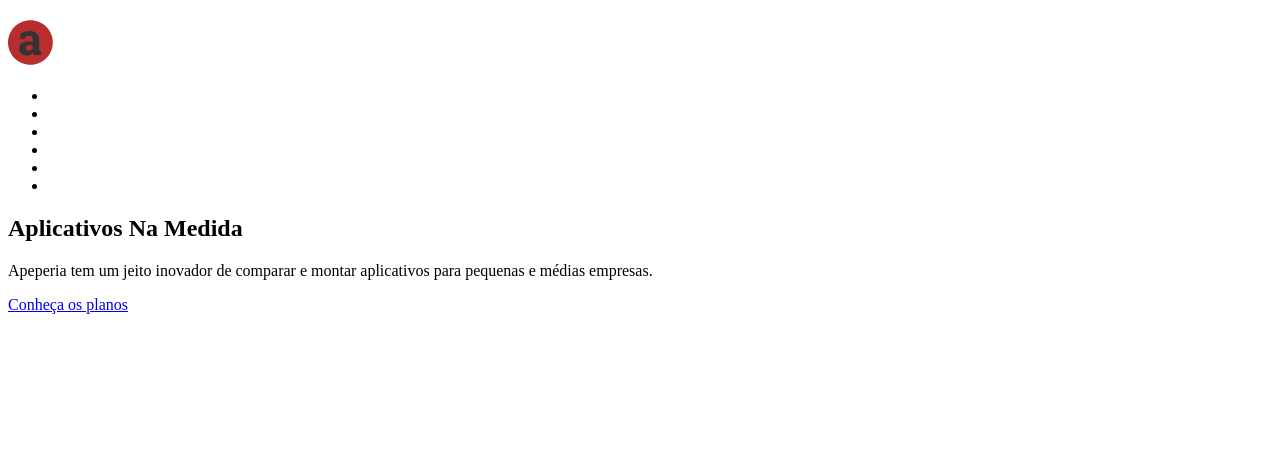
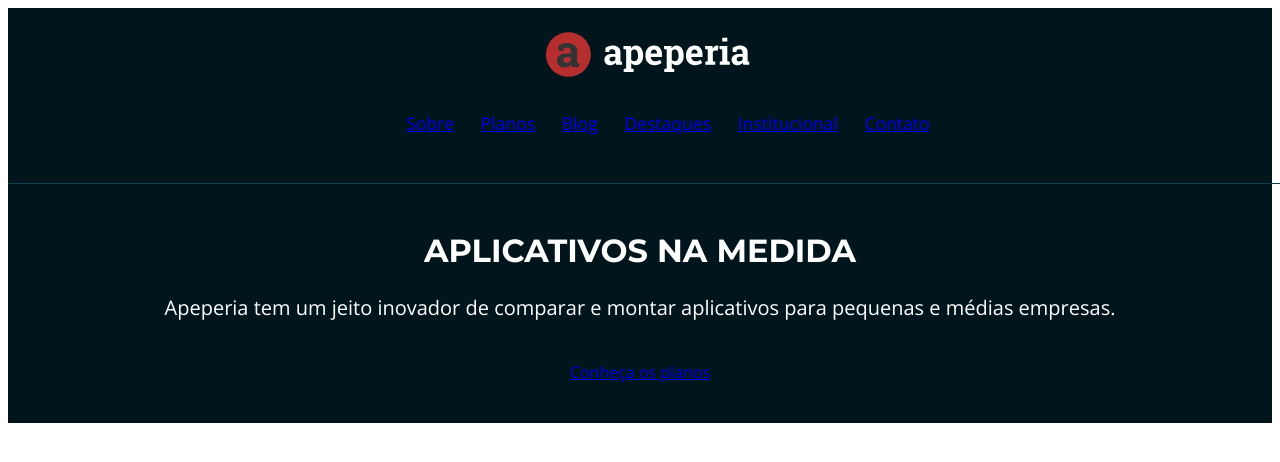
Before and after one commit to PedroEduardo68/Apeperia, a plain HTML site: page index.html in a window 1280 px wide. Drawn offline with nearby package versions, Linux system fonts and the light colour scheme.

Commit message:
second project

```diff
--- /dev/null
+++ b/css/bases.css
@@ -0,0 +1,3 @@
+body {
+ font-family: 'Open Sans', sans-serif;
+}
--- a/index.html
+++ b/index.html
@@ -8,33 +8,35 @@
 
 
     <link href="https://fonts.googleapis.com/css2?family=Montserrat:wght@300;400;700&family=Open+Sans:wght@300;400;700&display=swap" rel="stylesheet">
+
+    <link href="css/bases.css" rel="stylesheet" >
     <link href="css/cabecalho.css" rel="stylesheet" >
-    <link href="css/chamada.css" rel="styledsheet" >
+    <link href="css/chamada.css" rel="stylesheet" >
 
 
   </head>
   <body>
-    <header>
-      <img src="img/logo-apeperia.svg" alt="Texto alternativo da logo: Logo da Apeperia">
-      <nav>
+    <header class="cabecalho">
+      <img src="img/logo-apeperia.svg" alt="Texto alternativo da logo: Logo da Apeperia" class="cabecalho__logo">
+      <nav class="cabecalho__navegacao">
         <ul>
-          <li><a href="Sobre"></a></li>
-          <li><a href="Planos"></a></li>
-          <li><a href="Blog"></a></li>
-          <li><a href="Destaques"></a></li>
-          <li><a href="Institucional"></a></li>
-          <li><a href="Contato"></a></li>
+          <li class="cabecalho__link"><a href="#">Sobre</a></li>
+          <li class="cabecalho__link"><a href="#">Planos</a></li>
+          <li class="cabecalho__link"><a href="#">Blog</a></li>
+          <li class="cabecalho__link"><a href="#">Destaques</a></li>
+          <li class="cabecalho__link"><a href="#">Institucional</a></li>
+          <li class="cabecalho__link"><a href="#">Contato</a></li>
         </ul>
       </nav>
     </header>
     <main>
 
-      <section>
-        <h1>Aplicativos Na Medida</h1>
-        <p>
+      <section class="chamada">
+        <h1 class="chamada__titulo">Aplicativos Na Medida</h1>
+        <p class="chamada__texto">
           Apeperia tem um jeito inovador de comparar e montar aplicativos para pequenas e médias empresas.
         </p>
-        <a href="#" >Conheça os planos</a>
+        <a href="#"  class="chamada__botao">Conheça os planos</a>
       </section>
     </main>
   </body>
```
